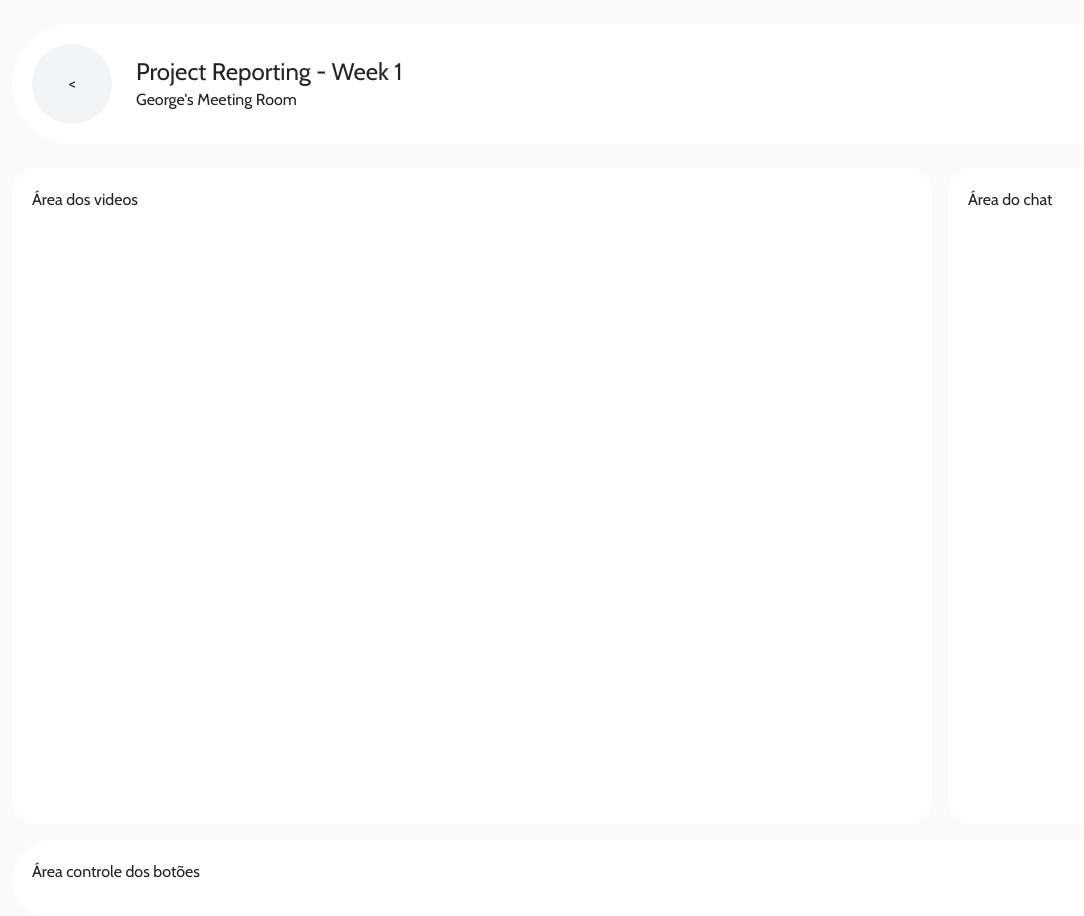
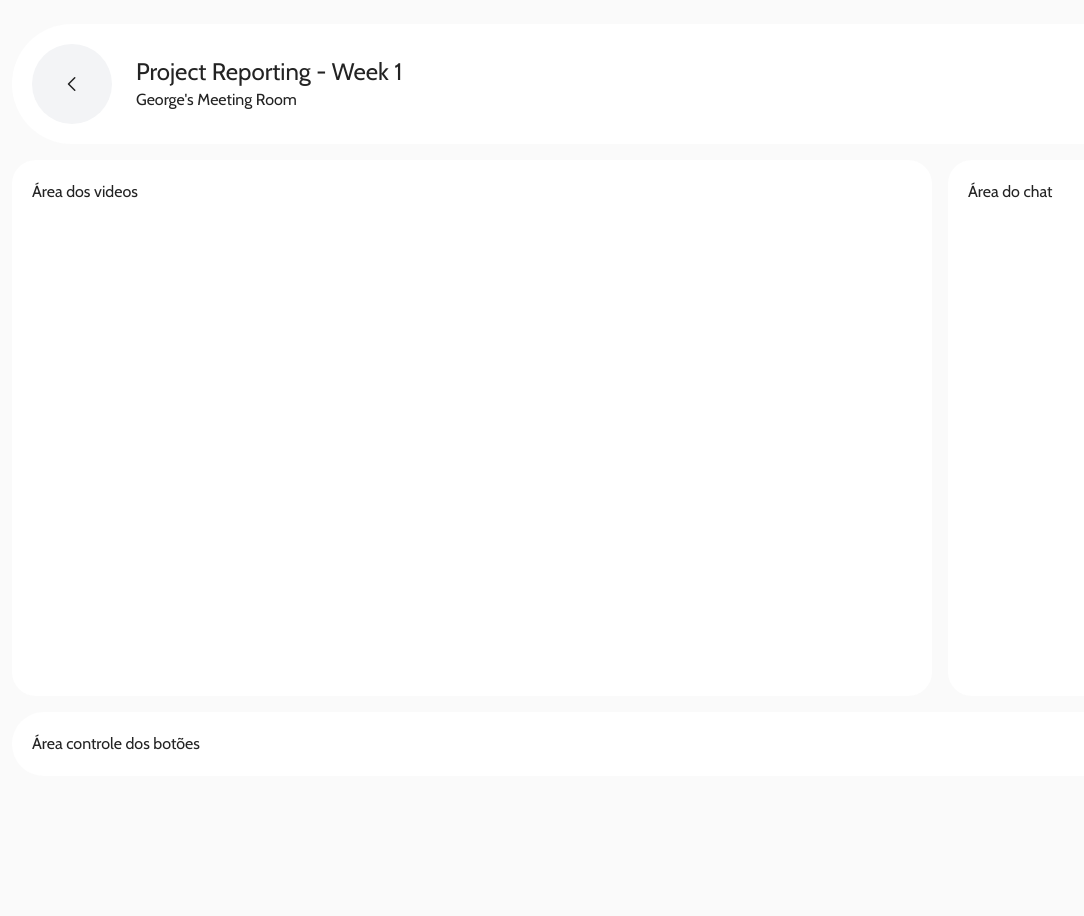
Before and after one commit to micheleambrosio/video-conference, a Next.js app: page /meet in a window 1280 px wide. Shown: the top 916 px of the page, without its empty margins (12-1096 px from the left). After the commit the page ends 800 px from the top, so only its background shows below. Built offline with nearby package versions, Linux system fonts and the light colour scheme.

Commit message:
Finish MeetHeader component and add to meet page

```diff
--- a/package.json
+++ b/package.json
@@ -13,7 +13,8 @@
     "@radix-ui/react-tabs": "^1.0.4",
     "next": "14.1.0",
     "react": "^18",
-    "react-dom": "^18"
+    "react-dom": "^18",
+    "react-icons": "^5.0.1"
   },
   "devDependencies": {
     "@types/node": "^20",
--- a/src/app/meet/page.tsx
+++ b/src/app/meet/page.tsx
@@ -1,10 +1,15 @@
-import MeetNavbar from "@/components/MeetNavbar";
+import MeetHeader from "@/components/MeetHeader";
 
 export default function Meet() {
   return (
     <>
-      <MeetNavbar title="Project Reporting - Week 1" ownerName="George" />
-      <main className="grid grid-cols-4 grid-rows-[1fr,80px] gap-4 h-screen p-6">
+      <main
+        className="grid grid-cols-4 gap-4 h-screen p-6"
+        style={{ gridTemplateRows: "auto 1fr auto" }}
+      >
+        <section className="col-span-4">
+          <MeetHeader title="Project Reporting - Week 1" ownerName="George" />
+        </section>
         <section className="bg-white col-span-3 p-5 rounded-3xl">
           Área dos videos
         </section>
--- /dev/null
+++ b/src/components/MeetHeader/index.tsx
@@ -0,0 +1,20 @@
+import { GoChevronLeft } from "react-icons/go";
+
+interface Props {
+  title: string;
+  ownerName: string;
+}
+
+export default function MeetHeader({ title, ownerName }: Props) {
+  return (
+    <header className="bg-white p-5 rounded-full flex gap-6 items-center">
+      <button className="bg-gray-100 size-20 rounded-full flex justify-center items-center">
+        <GoChevronLeft size={24} />
+      </button>
+      <div>
+        <h1 className="text-2xl">{title}</h1>
+        <p>{ownerName}&apos;s Meeting Room</p>
+      </div>
+    </header>
+  );
+}
--- a/src/components/MeetNavbar/index.tsx
+++ /dev/null
@@ -1,16 +0,0 @@
-interface Props {
-  title: string;
-  ownerName: string;
-}
-
-export default function MeetNavbar({ title, ownerName }: Props) {
-  return (
-    <nav className="bg-white m-6 mb-0 p-5 rounded-full flex gap-6 items-center">
-      <button className="bg-gray-100 size-20 rounded-full">{"<"}</button>
-      <div>
-        <h1 className="text-2xl">{title}</h1>
-        <p>{ownerName}'s Meeting Room</p>
-      </div>
-    </nav>
-  );
-}
```
Also changed, not shown: 1 other file (tests, documents, lock files or other folders).
